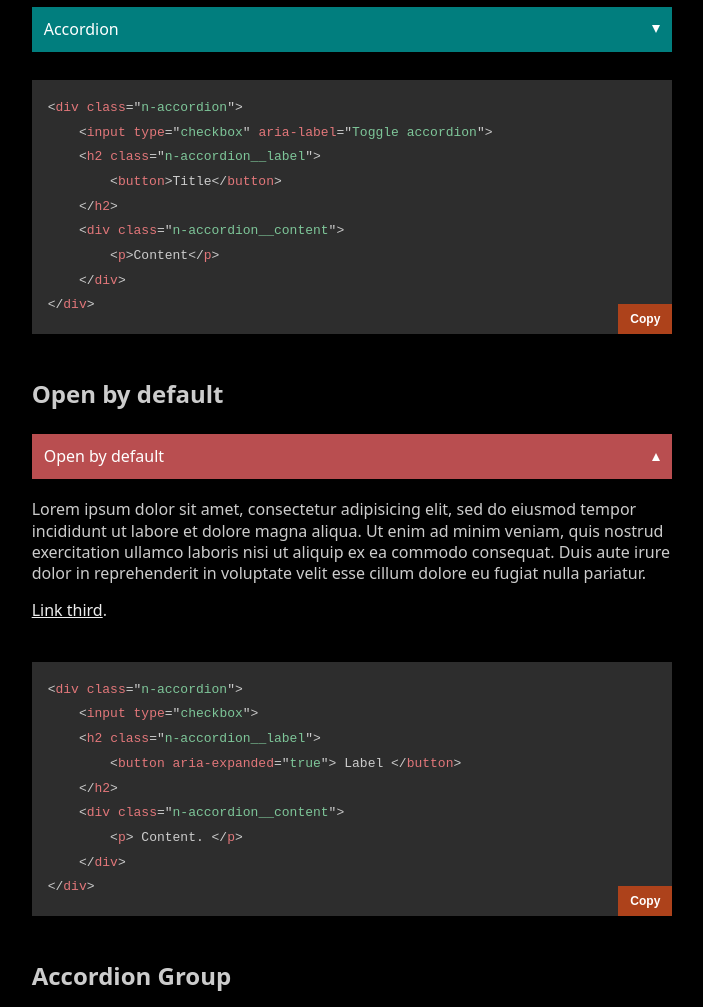
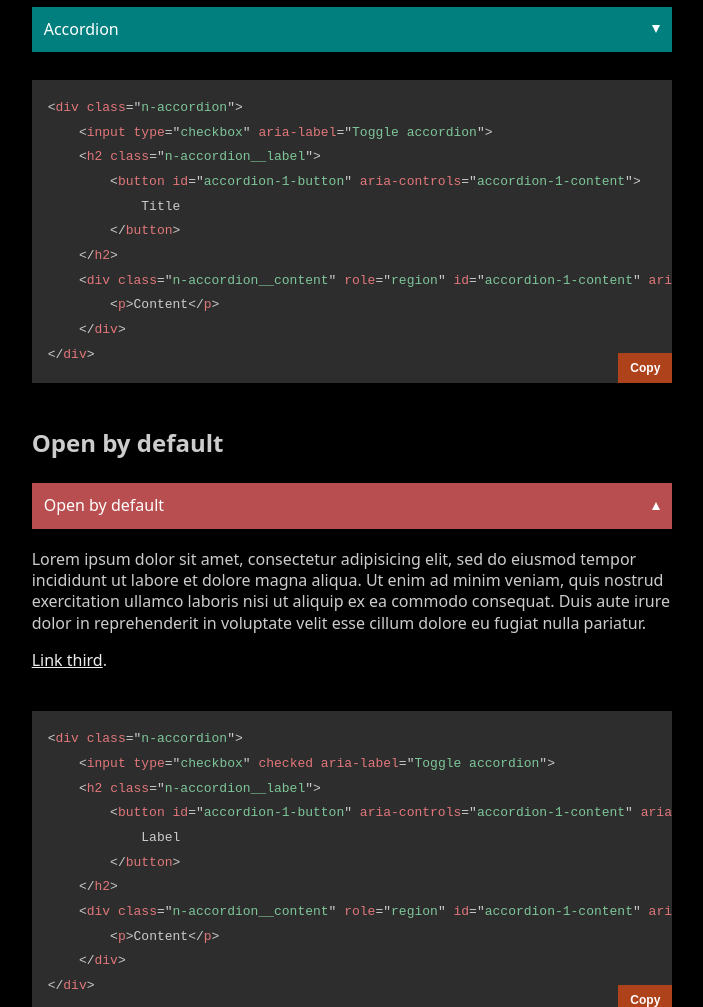
Before and after one commit to radogado/n-accordion, a website: page index.html in a window 1280 px wide. Shown: the part 272-1279 px from the top of the page, without its empty margins (288-991 px from the left). Drawn offline with Linux system fonts and the light colour scheme; no server answers.

Commit message:
Proper aria-expanded position

```diff
--- a/index.html
+++ b/index.html
@@ -48,9 +48,9 @@
 					<div class="n-accordion">
 
 						<input type="checkbox" aria-label="Toggle accordion">
-						<h2 class="n-accordion__label"><button> Accordion </button></h2>
+						<h2 class="n-accordion__label"><button id="accordion-1-button" aria-controls="accordion-1-content"> Accordion </button></h2>
 
-						<div class="n-accordion__content">
+						<div class="n-accordion__content" role="region" id="accordion-1-content" aria-labelledby="accordion-1-button">
 
 							<p>Lorem ipsum dolor sit amet, consectetur adipisicing elit, sed do eiusmod tempor incididunt ut labore et dolore magna aliqua. Ut enim ad minim veniam, quis nostrud exercitation ullamco laboris nisi ut aliquip ex ea commodo consequat. Duis aute irure dolor in reprehenderit in voluptate velit esse cillum dolore eu fugiat nulla pariatur.</p>
 
@@ -64,9 +64,11 @@
 				<pre><code class="language-markup">&lt;div class=&quot;n-accordion&quot;&gt;
 	&lt;input type=&quot;checkbox&quot; aria-label=&quot;Toggle accordion&quot;&gt;
 	&lt;h2 class=&quot;n-accordion__label&quot;&gt;
-		&lt;button&gt;Title&lt;/button&gt;
+		&lt;button id="accordion-1-button" aria-controls="accordion-1-content"&gt;
+			Title
+		&lt;/button&gt;
 	&lt;/h2&gt;
-	&lt;div class=&quot;n-accordion__content&quot;&gt;
+	&lt;div class=&quot;n-accordion__content&quot; role=&quot;region&quot; id="accordion-1-content" aria-labelledby="accordion-1-button"&gt;
 		&lt;p&gt;Content&lt;/p&gt;
 	&lt;/div&gt;
 &lt;/div&gt;</code></pre>
@@ -78,19 +80,21 @@
 					<div class="n-accordion">
 						<input type="checkbox" aria-label="Toggle accordion" checked>
 						<div role="heading" aria-level="2" class="n-accordion__label"><button aria-expanded="true">Open by default</button></div>
-						<div class="n-accordion__content">
+						<div class="n-accordion__content" role="region">
 							<p>Lorem ipsum dolor sit amet, consectetur adipisicing elit, sed do eiusmod tempor incididunt ut labore et dolore magna aliqua. Ut enim ad minim veniam, quis nostrud exercitation ullamco laboris nisi ut aliquip ex ea commodo consequat. Duis aute irure dolor in reprehenderit in voluptate velit esse cillum dolore eu fugiat nulla pariatur.</p>
 							<p><a href="#">Link third</a>.</p>
 						</div>
 					</div>
 					<div class="code">
 						<pre><code class="language-markup">&lt;div class="n-accordion"&gt;
-	&lt;input type="checkbox"&gt;
+	&lt;input type="checkbox" checked aria-label="Toggle accordion"&gt;
 	&lt;h2 class="n-accordion__label"&gt;
-		&lt;button aria-expanded="true"&gt; Label &lt;/button&gt;
+		&lt;button id="accordion-1-button" aria-controls="accordion-1-content" aria-expanded="true"&gt;
+			Label
+		&lt;/button&gt;
 	&lt;/h2&gt;
-	&lt;div class="n-accordion__content"&gt;
-		&lt;p&gt; Content. &lt;/p&gt;
+	&lt;div class="n-accordion__content" role="region" id="accordion-1-content" aria-labelledby="accordion-1-button"&gt;
+		&lt;p&gt;Content&lt;/p&gt;
 	&lt;/div&gt;
 &lt;/div&gt;</code></pre>
 					</div>
@@ -101,7 +105,7 @@
 						<div class="n-accordion">
 							<input type="checkbox" aria-label="Toggle accordion">
 							<h2 class="n-accordion__label"><button>Accordion 1</button></h2>
-							<div class="n-accordion__content">
+							<div class="n-accordion__content" role="region">
 								<p>Content 1</p>
 								<p><a href="#">Link fourth</a>.</p>
 							</div>
@@ -109,7 +113,7 @@
 						<div class="n-accordion">
 							<input type="checkbox" aria-label="Toggle accordion">
 							<h2 class="n-accordion__label"><button>Accordion 2</button></h2>
-							<div class="n-accordion__content">
+							<div class="n-accordion__content" role="region">
 								<p>Content 2</p>
 								<p><a href="#">Link fifth</a>.</p>
 							</div>
@@ -117,7 +121,7 @@
 						<div class="n-accordion">
 							<input type="checkbox" aria-label="Toggle accordion">
 							<h2 class="n-accordion__label"><button>Accordion 3</button></h2>
-							<div class="n-accordion__content">
+							<div class="n-accordion__content" role="region">
 								<p>Content 3</p>
 								<p><a href="#">Link sixth</a>.</p>
 							</div>
@@ -144,7 +148,7 @@
 							<div class="n-accordion">
 								<input type="checkbox" aria-label="Toggle accordion">
 								<h2 class="n-accordion__label"><button>Nested Accordions</button></h2>
-								<div class="n-accordion__content">
+								<div class="n-accordion__content" role="region">
 									<p>Lorem ipsum dolor sit amet, consectetur adipisicing elit, sed do eiusmod tempor incididunt ut labore et dolore magna aliqua. Ut enim ad minim veniam, quis nostrud exercitation ullamco laboris nisi ut aliquip ex ea commodo consequat. Duis aute irure dolor in reprehenderit in voluptate velit esse cillum dolore eu fugiat nulla pariatur.</p>
 									<p><a href="#">Link seventh</a>.</p>
 								</div>
@@ -152,7 +156,7 @@
 							<div class="n-accordion">
 								<input type="checkbox" aria-label="Toggle accordion">
 								<h2 class="n-accordion__label"><button>Nested Accordions</button></h2>
-								<div class="n-accordion__content">
+								<div class="n-accordion__content" role="region">
 									<p>Lorem ipsum dolor sit amet, consectetur adipisicing elit, sed do eiusmod tempor incididunt ut labore et dolore magna aliqua. Ut enim ad minim veniam, quis nostrud exercitation ullamco laboris nisi ut aliquip ex ea commodo consequat. Duis aute irure dolor in reprehenderit in voluptate velit esse cillum dolore eu fugiat nulla pariatur.</p>
 									<p><a href="#">Link eighth</a>.</p>
 								</div>
@@ -164,9 +168,11 @@
 				<pre><code class="language-markup">&lt;div class=&quot;n-accordion&quot;&gt;
 	&lt;input type=&quot;checkbox&quot; aria-label=&quot;Toggle accordion&quot;&gt;
 	&lt;h2 class=&quot;n-accordion__label&quot;&gt;
-		&lt;button&gt;Title&lt;/button&gt;
+		&lt;button id="accordion-1-button" aria-controls="accordion-1-content"&gt;
+			Title
+		&lt;/button&gt;
 	&lt;/h2&gt;
-	&lt;div class=&quot;n-accordion__content&quot;&gt;
+	&lt;div class=&quot;n-accordion__content&quot; id="accordion-1-content" aria-labelledby="accordion-1-button" role=&quot;region&quot;&gt;
 		&lt;div class=&quot;n-accordion&quot;&gt;
 			...
 		&lt;/div&gt;
@@ -181,52 +187,52 @@
 						<div class="n-accordion">
 							<input type="checkbox" aria-label="Toggle accordion">
 							<h2 class="n-accordion__label"><button>1</button></h2>
-							<div class="n-accordion__content">Content for 1</div>
+							<div class="n-accordion__content" role="region">Content for 1</div>
 						</div>
 						<div class="n-accordion">
 							<input type="checkbox" aria-label="Toggle accordion">
 							<h2 class="n-accordion__label"><button>2</button></h2>
-							<div class="n-accordion__content">Content for 2</div>
+							<div class="n-accordion__content" role="region">Content for 2</div>
 						</div>
 						<div class="n-accordion">
 							<input type="checkbox" aria-label="Toggle accordion">
 							<h2 class="n-accordion__label"><button>3</button></h2>
-							<div class="n-accordion__content">Content for 3</div>
+							<div class="n-accordion__content" role="region">Content for 3</div>
 						</div>
 						<div class="n-accordion">
 							<input type="checkbox" aria-label="Toggle accordion">
 							<h2 class="n-accordion__label"><button>4</button></h2>
-							<div class="n-accordion__content">Content for 4</div>
+							<div class="n-accordion__content" role="region">Content for 4</div>
 						</div>
 						<div class="n-accordion">
 							<input type="checkbox" aria-label="Toggle accordion">
 							<h2 class="n-accordion__label"><button>5</button></h2>
-							<div class="n-accordion__content">Content for 5</div>
+							<div class="n-accordion__content" role="region">Content for 5</div>
 						</div>
 						<div class="n-accordion">
 							<input type="checkbox" aria-label="Toggle accordion">
 							<h2 class="n-accordion__label"><button>6</button></h2>
-							<div class="n-accordion__content">Content for 6</div>
+							<div class="n-accordion__content" role="region">Content for 6</div>
 						</div>
 						<div class="n-accordion">
 							<input type="checkbox" aria-label="Toggle accordion">
 							<h2 class="n-accordion__label"><button>7</button></h2>
-							<div class="n-accordion__content">Content for 7</div>
+							<div class="n-accordion__content" role="region">Content for 7</div>
 						</div>
 						<div class="n-accordion">
 							<input type="checkbox" aria-label="Toggle accordion">
 							<h2 class="n-accordion__label"><button>8</button></h2>
-							<div class="n-accordion__content">Content for 8</div>
+							<div class="n-accordion__content" role="region">Content for 8</div>
 						</div>
 						<div class="n-accordion">
 							<input type="checkbox" aria-label="Toggle accordion">
 							<h2 class="n-accordion__label"><button>9</button></h2>
-							<div class="n-accordion__content">Content for 9</div>
+							<div class="n-accordion__content" role="region">Content for 9</div>
 						</div>
 						<div class="n-accordion">
 							<input type="checkbox" aria-label="Toggle accordion">
 							<h2 class="n-accordion__label"><button>10</button></h2>
-							<div class="n-accordion__content">Content for 10</div>
+							<div class="n-accordion__content" role="region">Content for 10</div>
 						</div>
 					</div>
 					<br>
@@ -252,7 +258,7 @@
 
 					<input type="checkbox" aria-label="Toggle accordion">
 
-					<div class="n-accordion__content">
+					<div class="n-accordion__content" role="region">
 
 						<p>Lorem ipsum dolor sit amet, consectetur adipisicing elit, sed do eiusmod tempor incididunt ut labore et dolore magna aliqua. Ut enim ad minim veniam, quis nostrud exercitation ullamco laboris nisi ut aliquip ex ea commodo consequat. Duis aute irure dolor in reprehenderit in voluptate velit esse cillum dolore eu fugiat nulla pariatur.</p>
 
@@ -264,9 +270,11 @@
 					<pre><code class="language-markup">&lt;div class=&quot;n-accordion n-accordion--mobile&quot;&gt;
 	&lt;input type=&quot;checkbox&quot; aria-label=&quot;Toggle accordion&quot;&gt;
 	&lt;h2 class=&quot;n-accordion__label&quot;&gt;
-		&lt;button&gt;Title&lt;/button&gt;
+		&lt;button id="accordion-1-button" aria-controls="accordion-1-content"&gt;
+			Title
+		&lt;/button&gt;
 	&lt;/h2&gt;
-	&lt;div class=&quot;n-accordion__content&quot;&gt;
+	&lt;div class=&quot;n-accordion__content&quot;  id="accordion-1-content" aria-labelledby="accordion-1-button" role=&quot;region&quot;&gt;
 		&lt;p&gt;Content&lt;/p&gt;
 	&lt;/div&gt;
 &lt;/div&gt;</code></pre>
```
